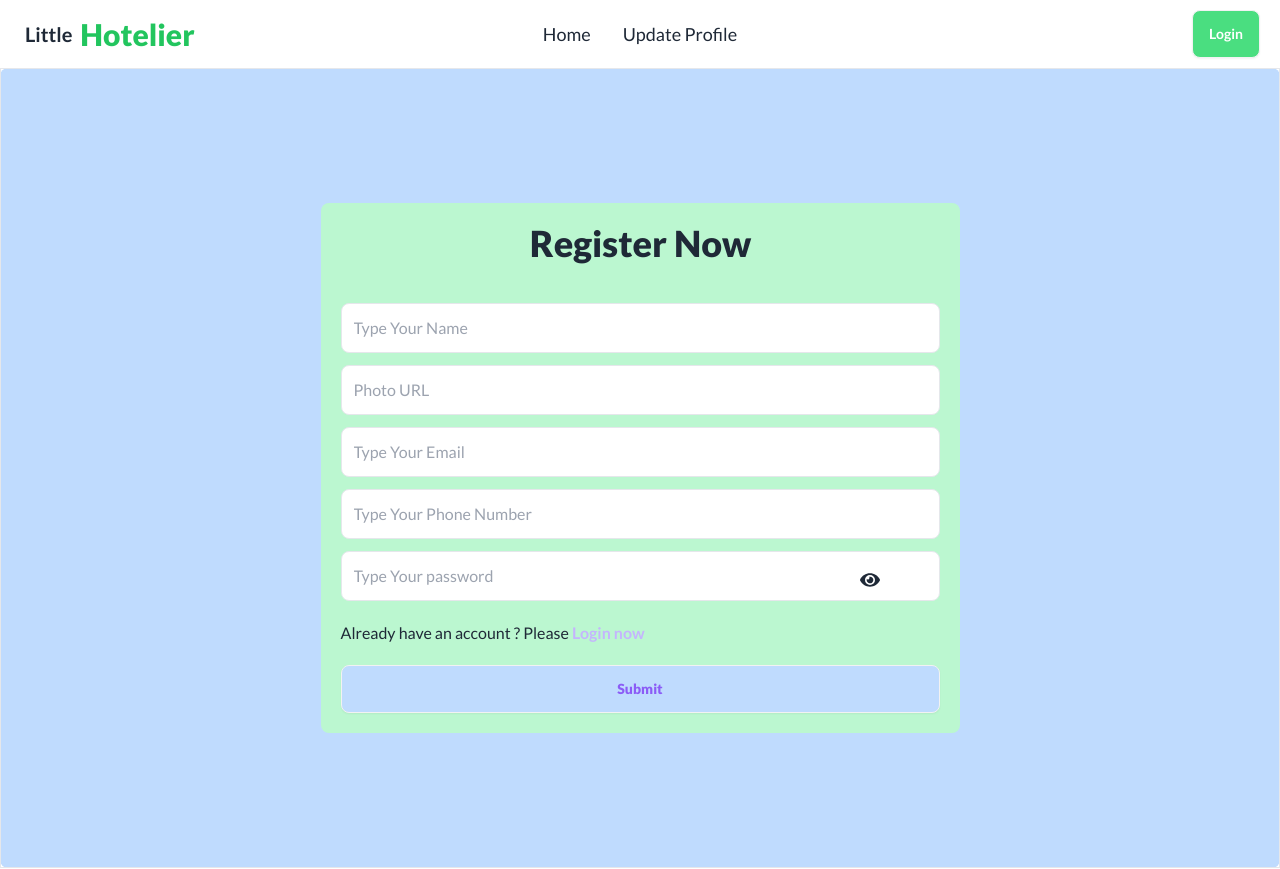
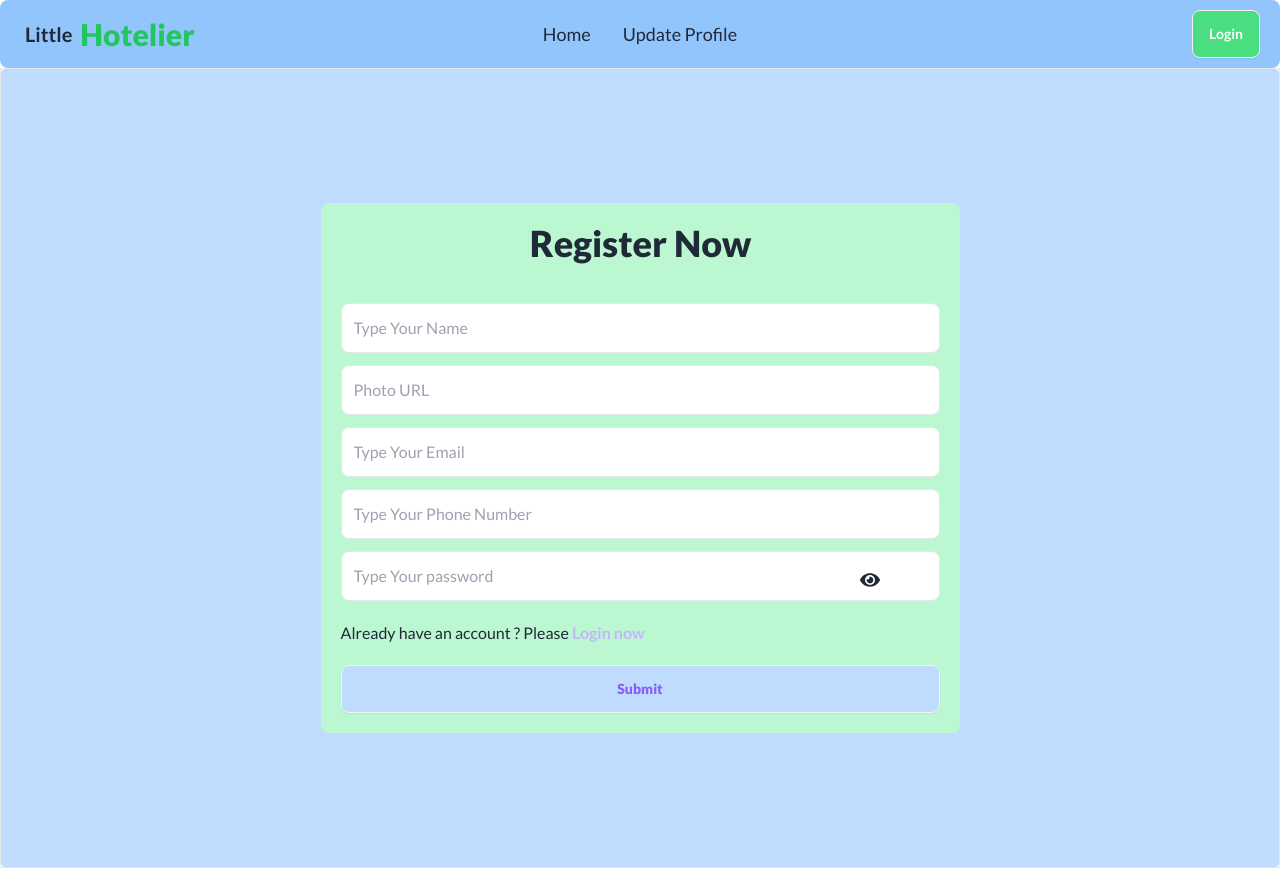
Before and after one commit to alamshuvo/Little-Hotelier, a React (Vite) app: page /register in a window 1280 px wide. Shown: the top 869 px of the page. Built offline with nearby package versions, Linux system fonts and the light colour scheme; no server answers; a web font is replaced by a local one.

Commit message:
some code fixes

```diff
--- a/src/components/navbar/Navbar.jsx
+++ b/src/components/navbar/Navbar.jsx
@@ -80,8 +80,8 @@ const Navbar = () => {
       <span className="loading loading-infinity loading-lg"></span>
     </div>
   ) : (
-    <div className="navbar bg-base-100 ">
-      <div className="navbar-start">
+    <div className="navbar bg-blue-300  rounded-lg sticky top-0 ">
+      <div className="navbar-start ">
         <div className="dropdown ">
           <div tabIndex={0} role="button" className="btn btn-ghost lg:hidden">
             <svg
@@ -152,6 +152,7 @@ const Navbar = () => {
             >
               <div className="w-12 rounded-full ">
                 <img
+                referrerPolicy="no-referrer"
                   className="w-full"
                   alt="user"
                   src={
--- a/src/layouts/Root.jsx
+++ b/src/layouts/Root.jsx
@@ -6,7 +6,9 @@ import Navbar from '../components/navbar/Navbar';
 const Root = () => {
     return (
         <div className='container mx-auto font-lato'>
-            <Navbar></Navbar>
+          <div>
+          <Navbar ></Navbar>
+          </div>
             <Outlet></Outlet>
             <div className='mt-10'>
             <Footer></Footer>
```
